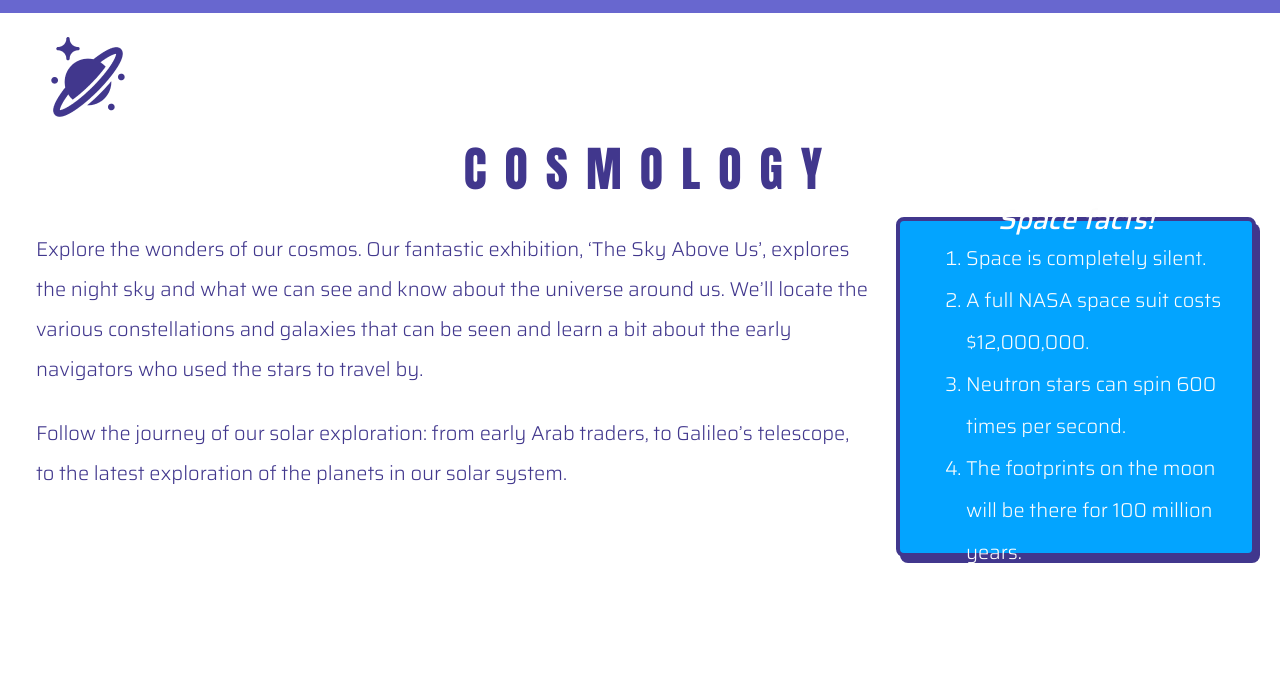
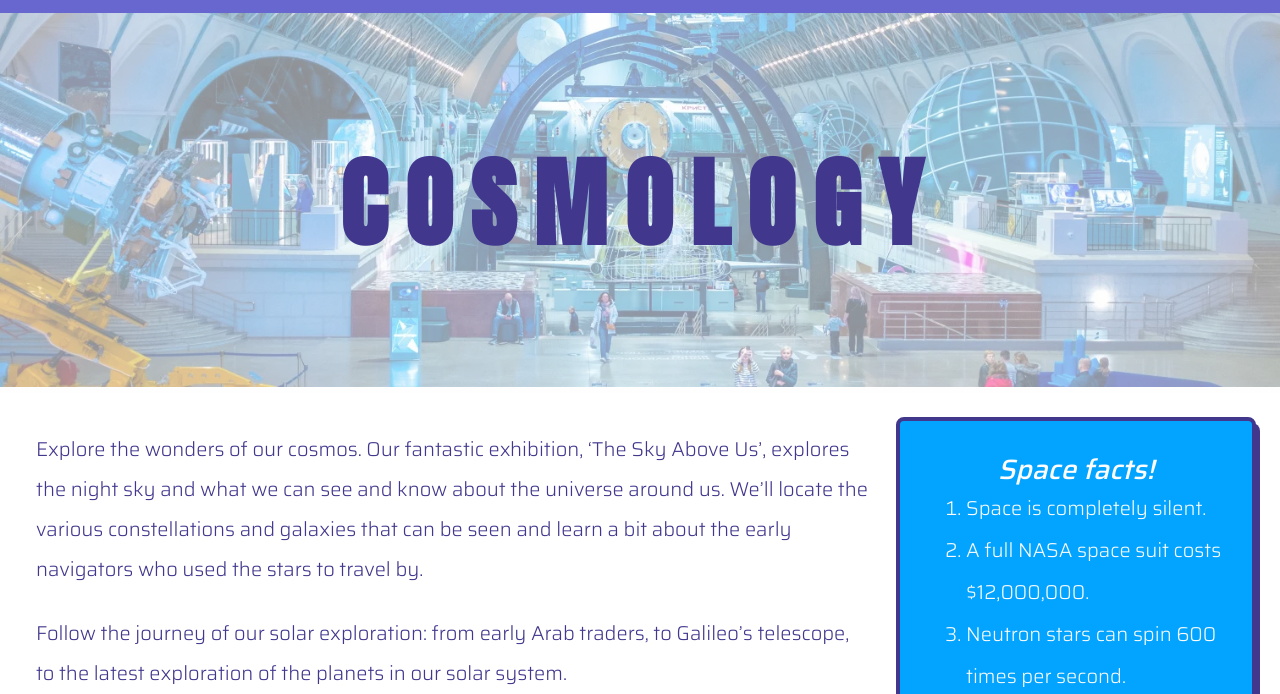
Before and after one commit to IngridOrnum/semester-project-2023, a plain HTML site: page cosmology.html in a window 1280 px wide. Shown: the part 73-767 px from the top of the page. Drawn offline with Linux system fonts and the light colour scheme.

Commit message:
Removed images, and added new to cosmology.
Edited h1 heading cosmology.

```diff
--- a/cosmology.html
+++ b/cosmology.html
@@ -50,15 +50,13 @@
         </div>
     </header>
     <main>
+        <div class="bg-top-page">
+            <div class="bg-blur">
+<!--                <img src="assets/desktop/desktop-icons/desktop-icon-cosmology-80px.png">-->
+                <h1 class="h1-heading">COSMOLOGY</h1>
+            </div>
+        </div>
         <div class="page-content">
-            <div class="icon-and-h1">
-                <picture>
-                    <source media="(max-width: 1023px)" srcset="assets/mobile/mobile-icons/mobile-cosmology-40px.png">
-                    <source media="(min-width: 1224px)" srcset="assets/desktop/desktop-icons/desktop-icon-cosmology-80px.png">
-                    <img src="assets/mobile/mobile-icons/mobile-cosmology-40px.png"/>
-                </picture>
-                <h1 class="h1-heading text-content">COSMOLOGY</h1>
-            </div>
             <div class="paragraph-and-facts">
             <div class="text-content paragraph-h1">
                 <p>
--- a/css/cosmology.css
+++ b/css/cosmology.css
@@ -1,3 +1,6 @@
+.bg-top-page {
+    background-image: url("../assets/mobile/cosmology/mobile-cosmology-top-bg.webp");
+}
 
 .space-facts-card {
     background-color: var(--exhibitions-color);
@@ -44,7 +47,7 @@
 .section-img-paragraph-cos {
     display: flex;
     flex-direction: column;
-    margin: 42px 0;
+    margin-bottom: 82px;
     gap: 42px;
 }
 
@@ -55,14 +58,7 @@
     margin: 0;
 }
 
-
 @media (min-width: 700px) {
-
-    .icon-and-h1 {
-        justify-content: left;
-        margin-left: 24px;
-    }
-
     .paragraph-and-facts {
         display: flex;
         gap: 12px;
@@ -84,7 +80,7 @@
 
     .space-facts-card {
         min-width: 280px;
-        height: 360px;
+        height: 460px;
     }
 
    .paragraph-and-img {
@@ -95,22 +91,17 @@
    .paragraph-and-img:nth-child(2) {
        flex-direction: row-reverse;
    }
-
 }
-
-
-
-
 
 /* Tablet */
 @media (min-width: 1024px) {
-
-    .h1-heading {
-        font-size: 40px;
+    .bg-top-page {
+        background-image: url("../assets/desktop/cosmology/desktop-cosmology-top-bg.webp");
+        top: -50px;
     }
 
     .space-facts-card {
-        height: 340px;
+        height: 440px;
         min-width: 360px;
     }
 
@@ -126,18 +117,12 @@
     .paragraph-h1 p {
         text-align: left;
     }
-
 }
 
 
 @media (min-width: 1224px) {
-
-    .h1-heading {
-        font-size: 48px;
-    }
-
-    .facts-card-heading {
-
+    .bg-top-page {
+        background-position-y: -120px;
     }
 }
 
```
Also changed, not shown: assets/desktop/cosmology/desktop-cosmology-top-bg.webp (added), assets/mobile/cosmology/mobile-cosmology-hero.png (deleted), assets/mobile/cosmology/mobile-cosmology-top-bg.webp (added), 1 other file.
